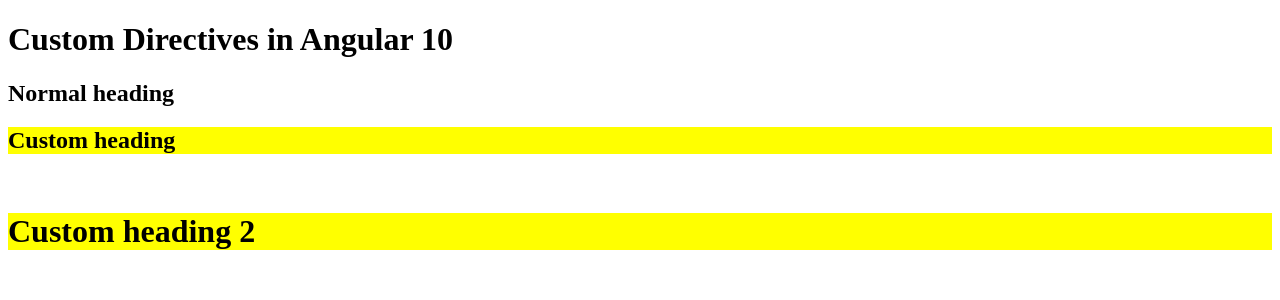
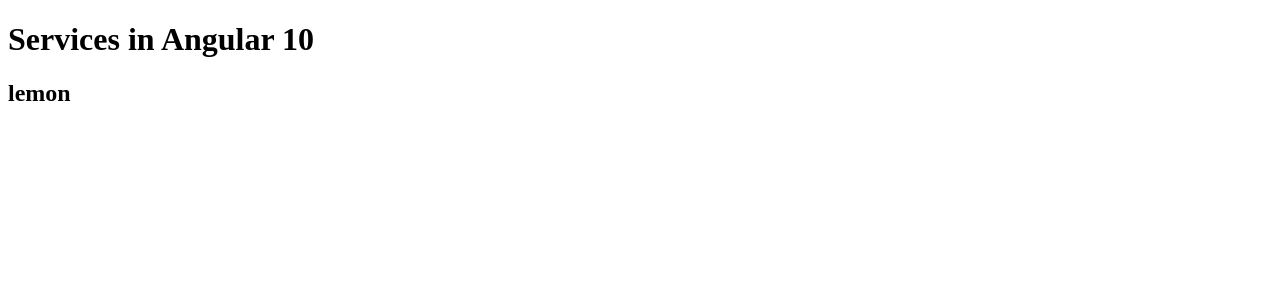
Before and after one commit to iirfanansarii/LearningAngular, an Angular app: page / in a window 1280 px wide. Shown: the top 300 px of the page. Built offline with nearby package versions, Linux system fonts and the light colour scheme.

Commit message:
service in anguar

```diff
--- a/src/app/app.component.html
+++ b/src/app/app.component.html
@@ -1,26 +1,29 @@
-<h1> Custom Directives in Angular  10 </h1>
-<!--To Do
-* What is directive
-* Exmple of default directive
-* How to make custom directive
-  *command: ng g directive directive-name
-* Use it with html
+<h1>Services in Angular  10 </h1>
+
+<!--To Do:
+* What is service in angular
+* How to make service
+* How to use service
+* Example
 
  -->
-<!--
-* Directives are use to manipulates  DOM or html.
-* That mean you can change anything inside html file .
+
+<!--Service In Brief:
+* The man use of service is to share data among 2-3 components.
+* We can write code inside services and from there we can share that data to any component.
+* We use services so we don't need to write same code in all coponent.
+
+-->
+
+<!--Note
+* Serives are neither component dependent nor module dependent.
+* That mean services can be use in many module any where any many times.
  -->
-<!--Step by step
-* Create new cusotm directive using command
-* Define some html elemen inside app.component.html file to apply custom directive
-* Go to custom-style.directive.ts file and coppy selector
-* Paste selector inside app.component.html file html element
-* Go to custom-style.directive.ts file and import ElementRef element
-* Make an instance of ElementRef inside constructor of ElementRef
-* Once instance define then we can use css on that instance.
-* so we can use custom-style.directive.ts file selector to manipulate any html elemet
--->
- <h2>Normal heading </h2>
- <h2 appCustomStyle>Custom heading </h2><br>
- <h1 appCustomStyle>Custom heading 2</h1>
+
+ <!--Step by step
+* Create a service using command
+  * command: ng g  service sevice-name
+* Define function any inside users-data.service.ts file
+*
+  -->
+<h2>{{name}}</h2>
--- a/src/app/app.component.ts
+++ b/src/app/app.component.ts
@@ -1,4 +1,5 @@
 import { Component } from '@angular/core';
+import {UsersDataService} from './users-data.service'
 
 @Component({
   selector: 'app-root',
@@ -7,4 +8,19 @@ import { Component } from '@angular/core';
 })
 export class AppComponent {
   title = 'routing-demo';
+  name=""
+ // below making obejct of UsersDataService
+  constructor (private user:UsersDataService){
+
+// to print data in console
+console.warn(this.user.getData)
+
+// To get data from console or from above command
+let data=this.user.getData();
+this.name=data.name
+
 }
+
+
+
+}
--- a/src/app/app.module.ts
+++ b/src/app/app.module.ts
@@ -1,15 +1,13 @@
 import { BrowserModule } from '@angular/platform-browser';
 import { NgModule } from '@angular/core';
-
 import { AppRoutingModule } from './app-routing.module';
 import { AppComponent } from './app.component';
-import { CustomStyleDirective } from './custom-style.directive';
+
 
 
 @NgModule({
   declarations: [
-    AppComponent,
-    CustomStyleDirective
+    AppComponent
 
   ],
   imports: [
--- a/src/app/custom-style.directive.ts
+++ /dev/null
@@ -1,19 +0,0 @@
-// below added ElementRef
-import { Directive,ElementRef } from '@angular/core';
-
-@Directive({
-  selector: '[appCustomStyle]'
-})
-export class CustomStyleDirective {
-
-  //below defining instance (el) of ElementRef element
-  // you can apply any css property  on el instance
-  constructor(private el:ElementRef) {
-    // el.nativeElement.style.color="red"
-    //  el.nativeElement.style.color="green"
-    //  el.nativeElement.style.display="none"
-    //  el.nativeElement.style.border="1px solid red"
-     el.nativeElement.style.background="yellow"
-  }
-
-}
--- /dev/null
+++ b/src/app/users-data.service.ts
@@ -0,0 +1,18 @@
+import { Injectable } from '@angular/core';
+
+@Injectable({
+  providedIn: 'root'
+})
+export class UsersDataService {
+
+constructor() { }
+// below function to get data
+getData(){
+  return {
+    name:'lemon',
+    age:22,
+    id:10
+  }
+}
+
+}
```
Also changed, not shown: 2 other files (tests, documents, lock files or other folders).
